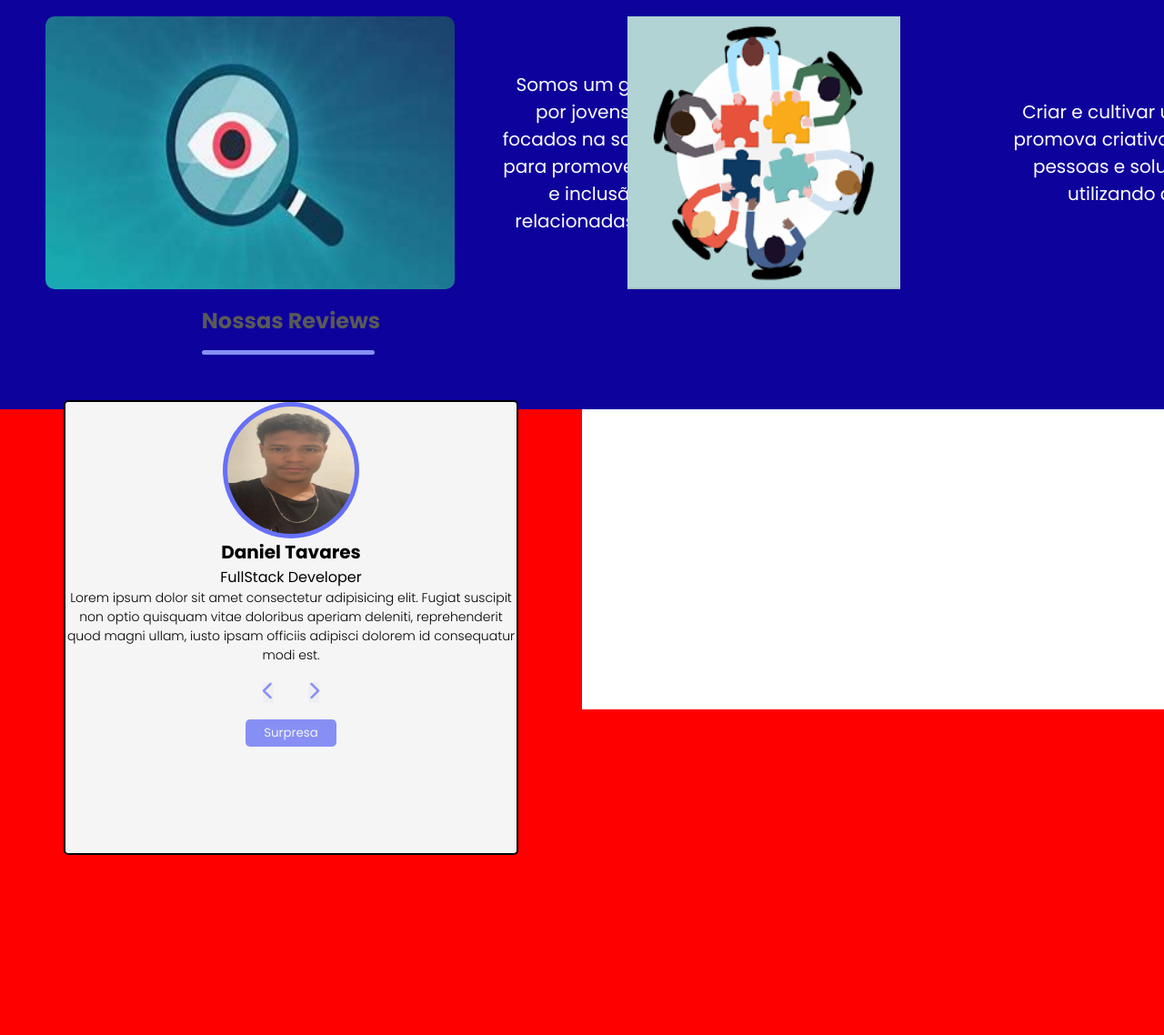
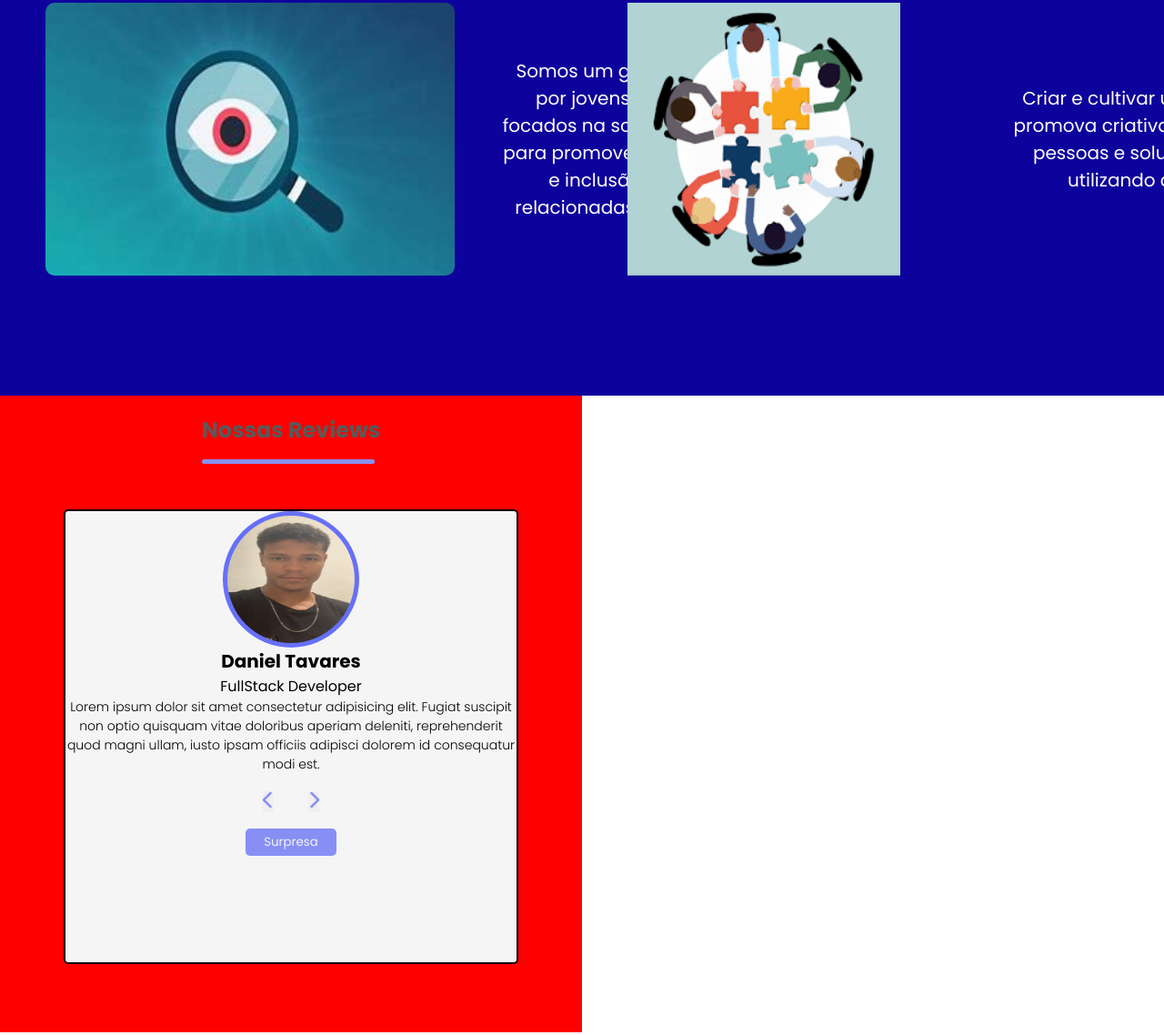
Before and after one commit to Daniel-Tavares-de-Lima/Coders-Criativos, a plain HTML site: page index.html in a window 1280 px wide. Shown: the part 1505-2643 px from the top of the page at 91% size. Drawn offline with Linux system fonts and the light colour scheme.

Commit message:
Correção do bug da main

```diff
--- a/index.html
+++ b/index.html
@@ -154,7 +154,8 @@
 
     <!----------SOBRE NOSSOS MEMBROS-->
 
-    <section class="engloba">
+    <section>
+        <div class="engloba">
 
             <!------------SECTION ESQUERDA-->
             <!---Titulo-->
@@ -182,13 +183,18 @@
                 <!--Butao Aleatorio-->
                 <button class="random-btn">Surpresa</button>
             </article>
-    </section>
+        </div>
         <!-------------------------------->
 
         <!------------SECTION DIREITA-->
-    <section class="engolba-Direita">
+        <div class="engloba-Direita">
             <div class="circulo"></div>
+        </div>
+
     </section>
+
+
+
 
 
 
--- a/styles.css
+++ b/styles.css
@@ -117,15 +117,15 @@ header .header .navbar .hamburguer .bar{
 
 main{
     width: 100%;
-    height: 100vh;
+    /* height: 100vh; */
     display: flex;
     justify-content: center;
-    /* position: relative; */
 
 }
 
 main .container{
     width: 50%;
+    height: 100vh;
 
 }
 
@@ -493,15 +493,16 @@ section .main2 .servicos .box::after{
     font-size: 20px;
 }
 
-/*---------------------*/
+/*-----------MAIN 4 ESQUERDA--------------*/
 
 section{
-    height: 100vh;
-    background-color: red;
-    margin-top: -335px;
+    width: 100%;
+    display: flex;
 }
  .engloba{
     width: 50%;
+    height: 700px;
+    background-color: red;
     display: flex;
     flex-direction: column;
     align-items: center;
@@ -614,3 +615,25 @@ section{
 
 }
 /*--------------*/
+
+
+/*-----------MAIN 4 DIREITA--------------*/
+
+
+/* .engloba-Direita{
+    width: 50%;
+    height: 700px;
+    display: flex;
+    justify-content: right;
+    position: relative;
+}
+
+.engloba-Direita .circulo{
+    width: 800px;
+    height: 800px;
+    background-color: #0e029c;
+    border-radius: 50%;
+    position: absolute;
+    left: 400px;
+    bottom: 10px;
+} */
```
Lines whose indentation alone changed are shown as unchanged.
